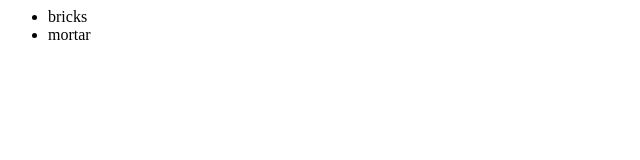
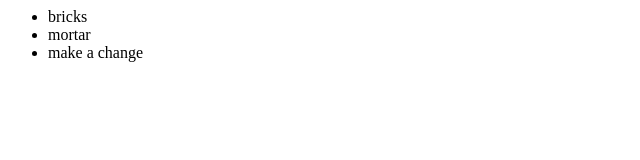
Before and after one commit to azlanhossain/newGitTest, a plain HTML site: page index.html in a window 1280 px wide. Shown: the whole page, without its empty margins (0-640 px from the left). Drawn offline with Linux system fonts and the light colour scheme.

Commit message:
Some Modified index.html and added

```diff
--- a/index.html
+++ b/index.html
@@ -4,6 +4,7 @@
 			<ul>
 				<li>bricks</li>
 				<li>mortar</li>
+				<li> make a change </li>
 			</ul>
 		</div>
 	</body>
```
Also changed, not shown: index2.html (added).
